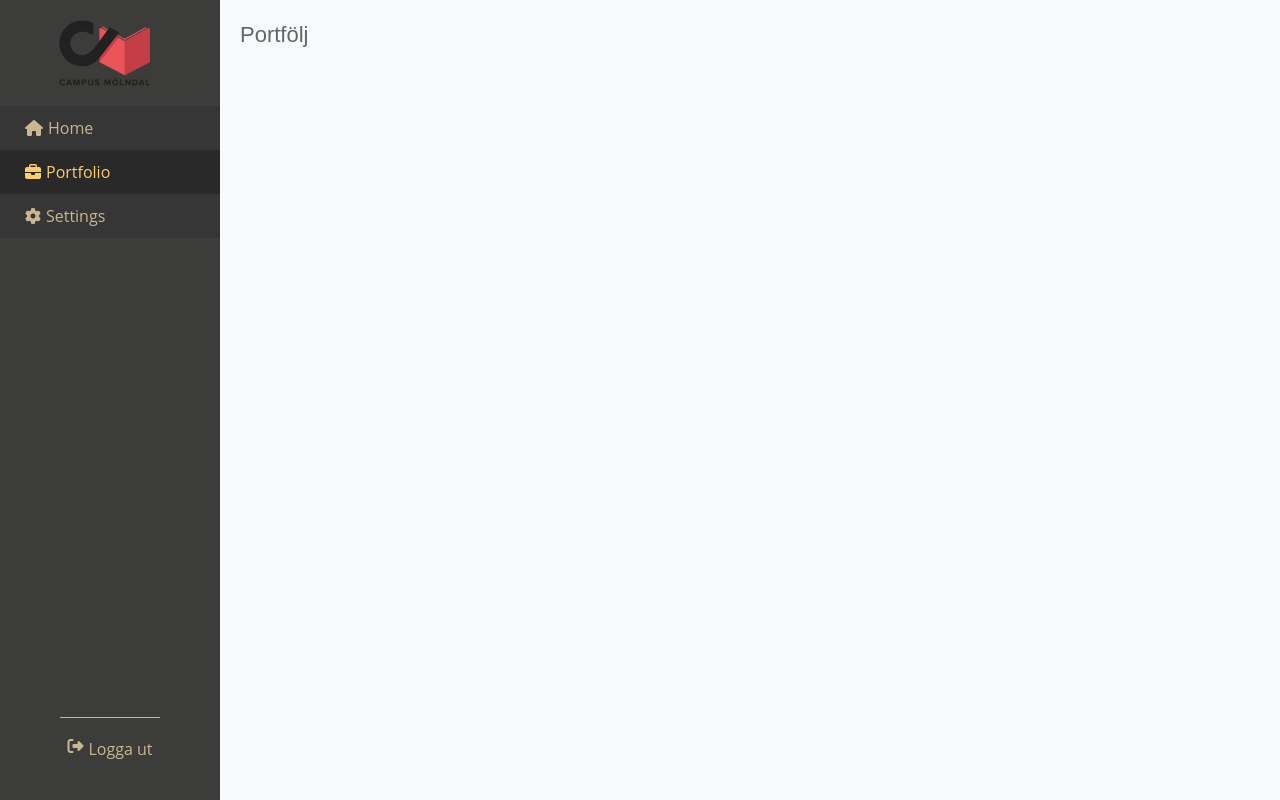
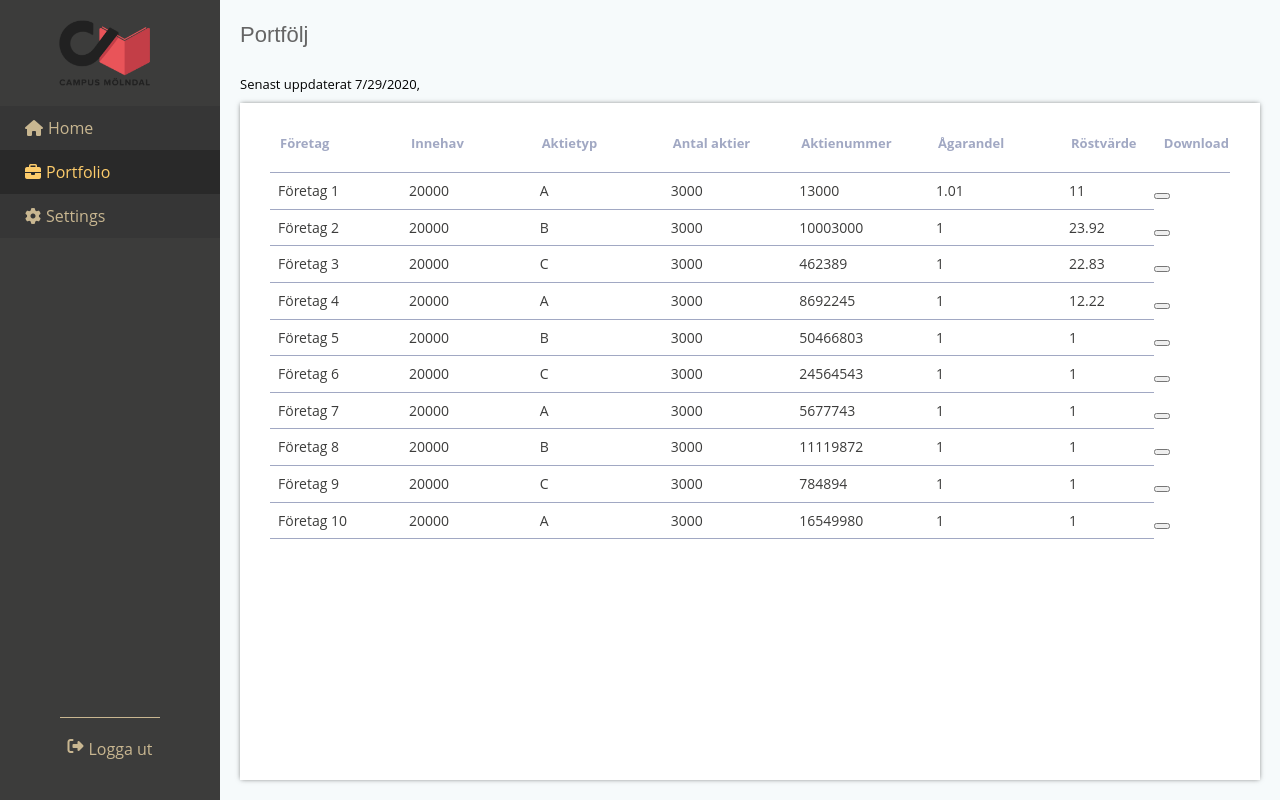
Before and after one commit to CircleHP/profile, a React (Create React App) app: page /portfolio in a window 1280 px wide. Built offline with nearby package versions, Linux system fonts and the light colour scheme.

Commit message:
the Portfoio page is showing the table with information about investments from the local Company.json file, but the paginator is not fixed yet

```diff
--- /dev/null
+++ b/src/companiesData/Company.json
@@ -0,0 +1,200 @@
+[
+    {
+        "companyName": "Företag 1",
+        "invested": 20000,
+        "actionType": "A",
+        "numberOfActions": 3000,
+        "actionNumber": 13000,
+        "ownershipInterest": 1.01,
+        "votingPower": 11.00
+    },
+    {
+        "companyName": "Företag 2",
+        "invested": 20000,
+        "actionType": "B",
+        "numberOfActions": 3000,
+        "actionNumber": 10003000,
+        "ownershipInterest": 1.00,
+        "votingPower": 23.92
+    },
+    {
+        "companyName": "Företag 3",
+        "invested": 20000,
+        "actionType": "C",
+        "numberOfActions": 3000,
+        "actionNumber": 462389,
+        "ownershipInterest": 1.00,
+        "votingPower": 22.83
+    },
+    {
+        "companyName": "Företag 4",
+        "invested": 20000,
+        "actionType": "A",
+        "numberOfActions": 3000,
+        "actionNumber": 8692245,
+        "ownershipInterest": 1.00,
+        "votingPower": 12.22
+    },
+    {
+        "companyName": "Företag 5",
+        "invested": 20000,
+        "actionType": "B",
+        "numberOfActions": 3000,
+        "actionNumber": 50466803,
+        "ownershipInterest": 1.00,
+        "votingPower": 1.00
+    },
+    {
+        "companyName": "Företag 6",
+        "invested": 20000,
+        "actionType": "C",
+        "numberOfActions": 3000,
+        "actionNumber": 24564543,
+        "ownershipInterest": 1.00,
+        "votingPower": 1.00
+    },
+    {
+        "companyName": "Företag 7",
+        "invested": 20000,
+        "actionType": "A",
+        "numberOfActions": 3000,
+        "actionNumber": 5677743,
+        "ownershipInterest": 1.00,
+        "votingPower": 1.00
+    },
+    {
+        "companyName": "Företag 8",
+        "invested": 20000,
+        "actionType": "B",
+        "numberOfActions": 3000,
+        "actionNumber": 11119872,
+        "ownershipInterest": 1.00,
+        "votingPower": 1.00
+    },
+    {
+        "companyName": "Företag 9",
+        "invested": 20000,
+        "actionType": "C",
+        "numberOfActions": 3000,
+        "actionNumber": 784894,
+        "ownershipInterest": 1.00,
+        "votingPower": 1.00
+    },
+    {
+        "companyName": "Företag 10",
+        "invested": 20000,
+        "actionType": "A",
+        "numberOfActions": 3000,
+        "actionNumber": 16549980,
+        "ownershipInterest": 1.00,
+        "votingPower": 1.00
+    },
+    {
+        "companyName": "Företag 11",
+        "invested": 20000,
+        "actionType": "B",
+        "numberOfActions": 3000,
+        "actionNumber": 12341234,
+        "ownershipInterest": 1.00,
+        "votingPower": 1.00
+    },
+    {
+        "companyName": "Företag 12",
+        "invested": 20000,
+        "actionType": "C",
+        "numberOfActions": 3000,
+        "actionNumber": 298746,
+        "ownershipInterest": 1.00,
+        "votingPower": 1.00
+    },
+    {
+        "companyName": "Företag 10",
+        "invested": 20000,
+        "actionType": "A",
+        "numberOfActions": 3000,
+        "actionNumber": 48333454,
+        "ownershipInterest": 1.00,
+        "votingPower": 1.00
+    },
+    {
+        "companyName": "Företag 13",
+        "invested": 20000,
+        "actionType": "B",
+        "numberOfActions": 3000,
+        "actionNumber": 10002000,
+        "ownershipInterest": 1.00,
+        "votingPower": 1.00
+    },
+    {
+        "companyName": "Företag 14",
+        "invested": 20000,
+        "actionType": "C",
+        "numberOfActions": 3000,
+        "actionNumber": 20002000,
+        "ownershipInterest": 1.00,
+        "votingPower": 1.00
+    },
+    {
+        "companyName": "Företag 15",
+        "invested": 20000,
+        "actionType": "C",
+        "numberOfActions": 3000,
+        "actionNumber": 10005555,
+        "ownershipInterest": 1.00,
+        "votingPower": 1.00
+    },
+    {
+        "companyName": "Företag 16",
+        "invested": 20000,
+        "actionType": "C",
+        "numberOfActions": 3000,
+        "actionNumber": 55557777,
+        "ownershipInterest": 1.00,
+        "votingPower": 1.00
+    },
+    {
+        "companyName": "Företag 17",
+        "invested": 20000,
+        "actionType": "C",
+        "numberOfActions": 3000,
+        "actionNumber": 44441111,
+        "ownershipInterest": 1.00,
+        "votingPower": 1.00
+    },
+    {
+        "companyName": "Företag 18",
+        "invested": 20000,
+        "actionType": "C",
+        "numberOfActions": 3000,
+        "actionNumber": 12304567,
+        "ownershipInterest": 1.00,
+        "votingPower": 1.00
+    },
+    {
+        "companyName": "Företag 19",
+        "invested": 20000,
+        "actionType": "C",
+        "numberOfActions": 3000,
+        "actionNumber": 10999008,
+        "ownershipInterest": 1.00,
+        "votingPower": 1.00
+    },
+    {
+        "companyName": "Företag 20",
+        "invested": 20000,
+        "actionType": "C",
+        "numberOfActions": 3000,
+        "actionNumber": 6789643,
+        "ownershipInterest": 1.00,
+        "votingPower": 1.00
+    },
+    {
+        "companyName": "Företag 21",
+        "invested": 20000,
+        "actionType": "C",
+        "numberOfActions": 3000,
+        "actionNumber": 56890047,
+        "ownershipInterest": 1.00,
+        "votingPower": 1.00
+    }
+]
--- /dev/null
+++ b/src/screens/Portfolio/Card.js
@@ -0,0 +1,18 @@
+import React from "react";
+
+const Card = ({companyName, invested, actionType, numberOfActions, actionNumber, ownershipInterest, votingPower, download}) => {
+
+return (
+    <tr>
+        <td>{companyName}</td>
+        <td>{invested}</td>
+        <td>{actionType}</td>
+        <td>{numberOfActions}</td>
+        <td>{actionNumber}</td>
+        <td>{ownershipInterest}</td>
+        <td>{votingPower}</td>
+        <button onClick={download} />
+    </tr>
+    );
+};
+export default Card;
--- a/src/screens/Portfolio/Portfolio.js
+++ b/src/screens/Portfolio/Portfolio.js
@@ -1,17 +1,71 @@
-import React from 'react';
+import React, { Component } from 'react';
 
 import ScreenHeader from 'components/ScreenHeader';
 
 import './Portfolio.styled.sass';
 
-const Portfolio = () => {
+import data from 'companiesData/Company.json';
 
-    return (
-        <div className='portfolioContainer'>
-            <ScreenHeader label='Portfölj' />
-        </div>
+import Card from './Card';
 
-    );
+const NR_OF_LINES = 10;
+
+class Portfolio extends Component {
+    state = {
+        data: [],
+      }
+
+    componentDidMount(){
+        const slicedArr = data.slice(0,10);
+        this.setState( {
+          data: slicedArr,
+        });
+      }
+
+
+render() {
+
+    const date = new Date().toLocaleString().slice(0, 10);
+
+        return (
+            <div className='portfolioContainer'>
+                <ScreenHeader label='Portfölj' />
+                <div>Senast uppdaterat {date}</div>
+
+                <div className='portfolio-table'>
+
+                    <div className="card-container">
+
+                        <th>Företag</th>
+                        <th>Innehav</th>
+                        <th>Aktietyp</th>
+                        <th>Antal aktier</th>
+                        <th>Aktienummer</th>
+                        <th>Ågarandel</th>
+                        <th>Röstvärde</th>                            <th>Download</th>
+
+                        {this.state.data.map((data, key) => {
+                            return (
+                                <Card
+                                key={key}
+                                companyName={data.companyName}
+                                invested={data.invested}
+                                actionType={data.actionType}                                    numberOfActions={data.numberOfActions}
+                                actionNumber={data.actionNumber}
+                                ownershipInterest={data.ownershipInterest}
+                                votingPower={data.votingPower}
+                                buttonName={"Download"}
+                                download={this.downloadData}
+                                />
+                            );
+                        })}
+                    </div>
+
+
+                </div>
+            </div>
+        );
+    }
 };
 
 export default Portfolio;
--- a/src/screens/Portfolio/Portfolio.styled.sass
+++ b/src/screens/Portfolio/Portfolio.styled.sass
@@ -5,6 +5,7 @@
     flex-direction: column;
     padding: 20px;
     background: #F6FAFB;
+    min-width: 800px;
 
 .portfolioLabel
     width: 100%;
@@ -12,3 +13,28 @@
     font-family: Arial;
     color: #656565;
     text-transform: capitalize;
+
+.portfolio-table
+    margin-top: 10px;
+    width: 100%;
+    height: 100%;
+    background: #FFFFFF 0% 0% no-repeat padding-box;
+    box-shadow: 0px 0px 5px -1px rgba(0,0,0,0.6);
+    border-raduis: 4px;
+    padding: 30px;
+    padding-bottom: 20px;
+    color: #A1A8C3;
+
+    th
+        padding-bottom: 20px;
+        width: 15%;
+        text-align: left;
+        padding-left: 10px;
+        border-bottom: 0.5px solid;
+
+    td
+        padding: 8px;
+        border-bottom: 0.5px solid;
+        font-size: 14px;
+        color: #3C3C3B;
+        border-color: #A1A8C3;
```
Also changed, not shown: src/screens/Settings/Settings.styled.sass (line endings or trailing spaces).
